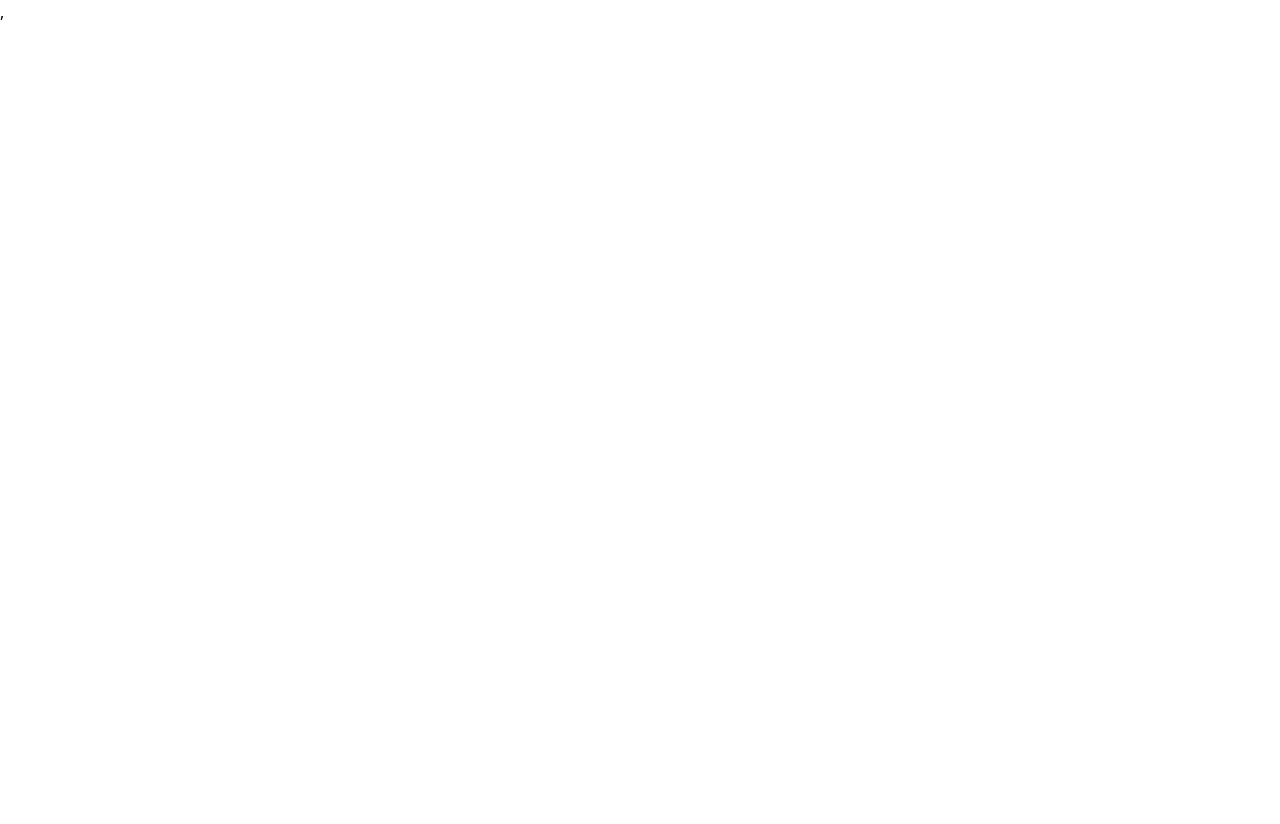
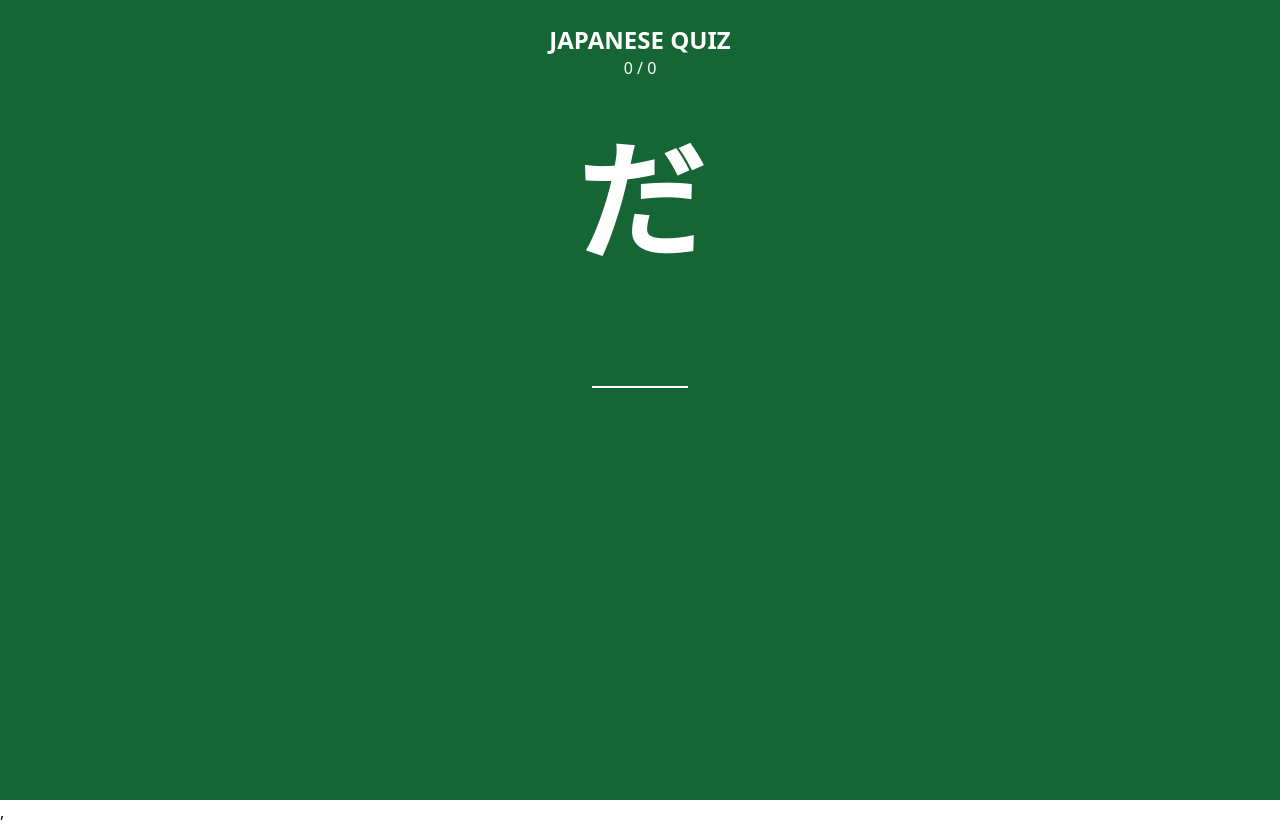
Before and after one commit to Akwei001/Japanese-Game, a React (Vite) app: page / in a window 1280 px wide. Before the commit the page ends 800 px from the top, so only its background shows below. Built offline with nearby package versions, Linux system fonts and the light colour scheme.

Commit message:
quiz working

```diff
--- a/src/App.jsx
+++ b/src/App.jsx
@@ -1,5 +1,6 @@
-import { useState, useEffect } from 'react';
+// import { useState, useEffect } from 'react';
 import { Routes, Route } from 'react-router-dom';
+import Quiz from './Quiz';
 
 function App() {
   // const kana = [
@@ -215,36 +216,15 @@ function App() {
   //   setScore(parseInt(localStorage.getItem('score')) || 0);
   //   setHighscore(parseInt(localStorage.getItem('score')) || 0);
   // }, []);
-  // return (
-  //   <div className='min-h-screen bg-green-800 text-white text-center'>
-  //     <header className='p-6 mb-8'>
-  //       <h1 className='text-2xl font-bold uppercase'>Japanese Quiz</h1>
-  //       <div>
-  //         <p>
-  //           {score} / {highscore}
-  //         </p>
-  //       </div>
-  //     </header>
-  //     <div className='text-9xl font-bold mb-8'>
-  //       {kana[current].katakana || kana[current].hirigana}
-  //     </div>
-  //     <div className='mb-8'>
-  //       <form onSubmit={handleSubmit}>
-  //         <input
-  //           type='text'
-  //           onChange={handleChange}
-  //           value={input}
-  //           className='block w-24 bg-transparent border-b-2 border-b-white mx-auto outline-none text-center text-6xl pb-2'
-  //         />
-  //       </form>
-  //     </div>
-  //     {error && (
-  //       <div className='text-2xl font-bold uppercase'>
-  //         <p>{error}</p>
-  //       </div>
-  //     )}
-  //   </div>
-  // );
+  return (
+    <div>
+      <Routes>
+        <Route path='/' element={<Quiz />} />
+        {/* <Route path='about' element={<Quiz />} /> */}
+        {/* <Route path="contact" element={ <Contact/> } /> */}
+      </Routes>
+    </div>
+  );
 }
 
 export default App;
```
